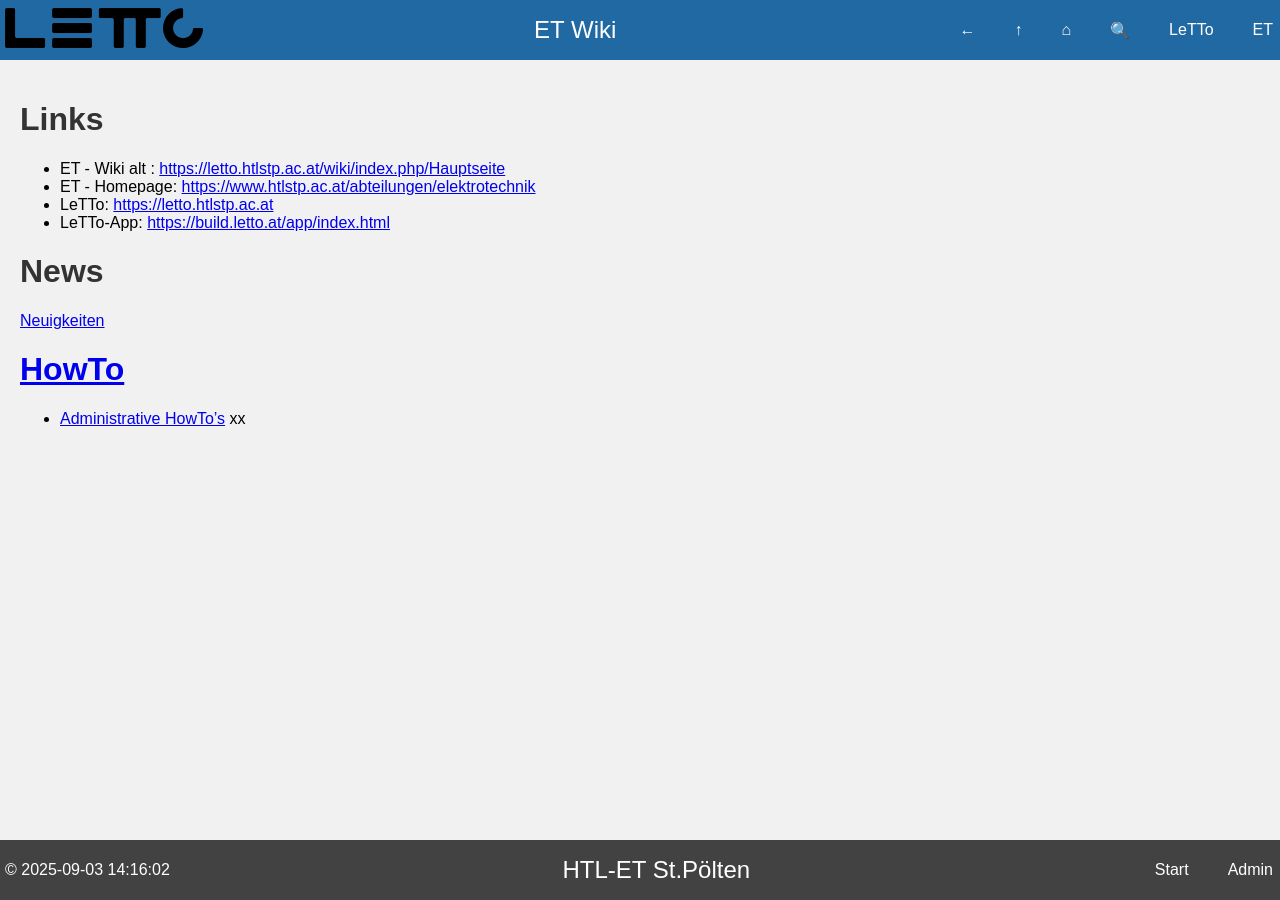
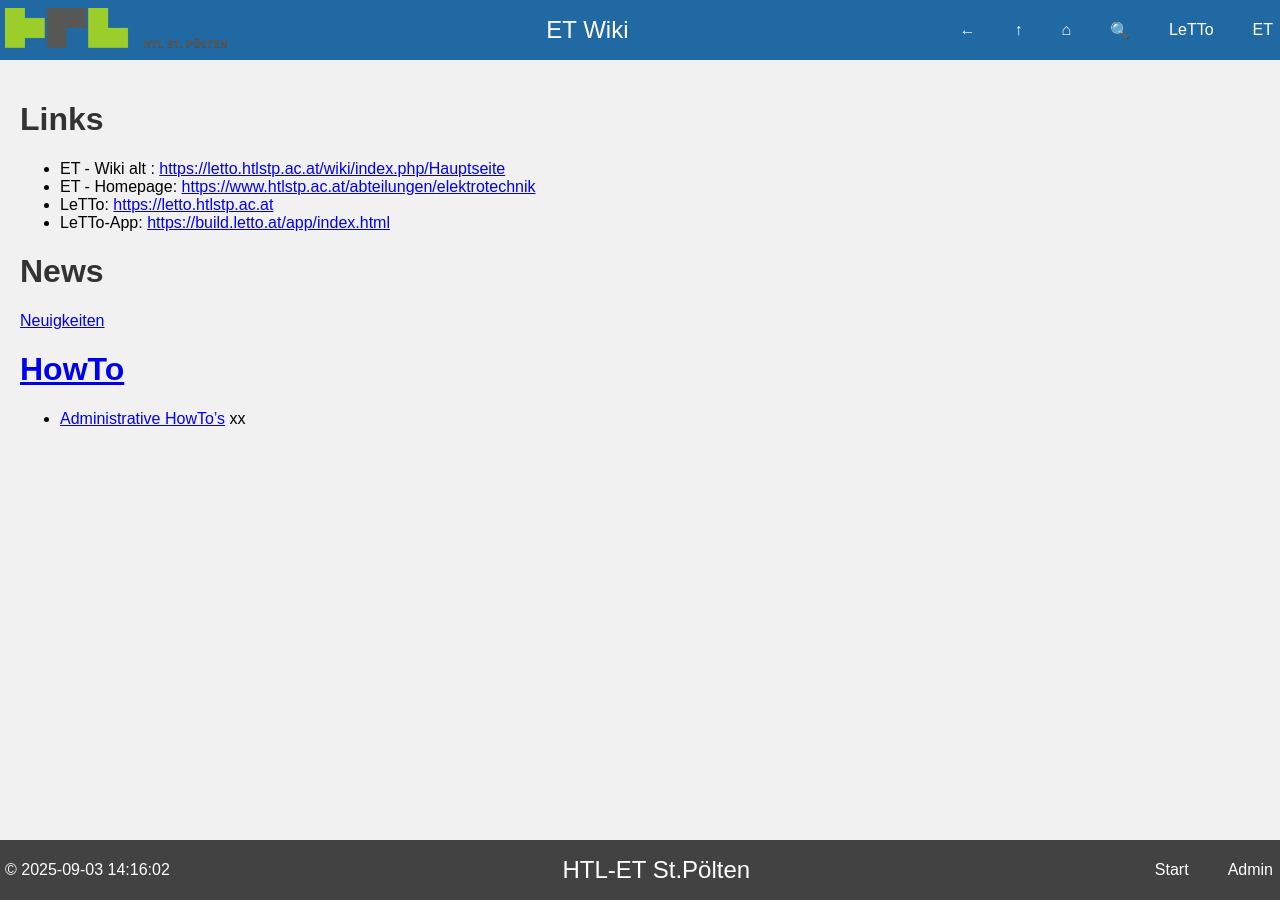
Before and after one commit to htl-stp-et/ET-Info, a Jekyll site: the page built from docs/index.md, in a window 1280 px wide. Built offline with Jekyll 4.4.1, drawn with Linux system fonts in a browser that asks for light colours; our own code applies the rules of GitHub Pages for plain Markdown files.

Commit message:
Initial Site

```diff
--- a/docs/_layouts/default.html
+++ b/docs/_layouts/default.html
@@ -17,7 +17,7 @@
 <body>
 <header>
     <div class="logo">
-        <img class="handyoff" src="/ET-Info/assets/img/letto2-20.png" alt="LeTTo" />
+        <img class="handyoff" src="/ET-Info/assets/img/logo-HTL.png" alt="LeTTo" />
         <img class="screenoff" src="/ET-Info/assets/img/lettoTT.png" alt="LeTTo" />
     </div>
 
```
Also changed, not shown: docs/assets/img/logo-HTL.png (added).
